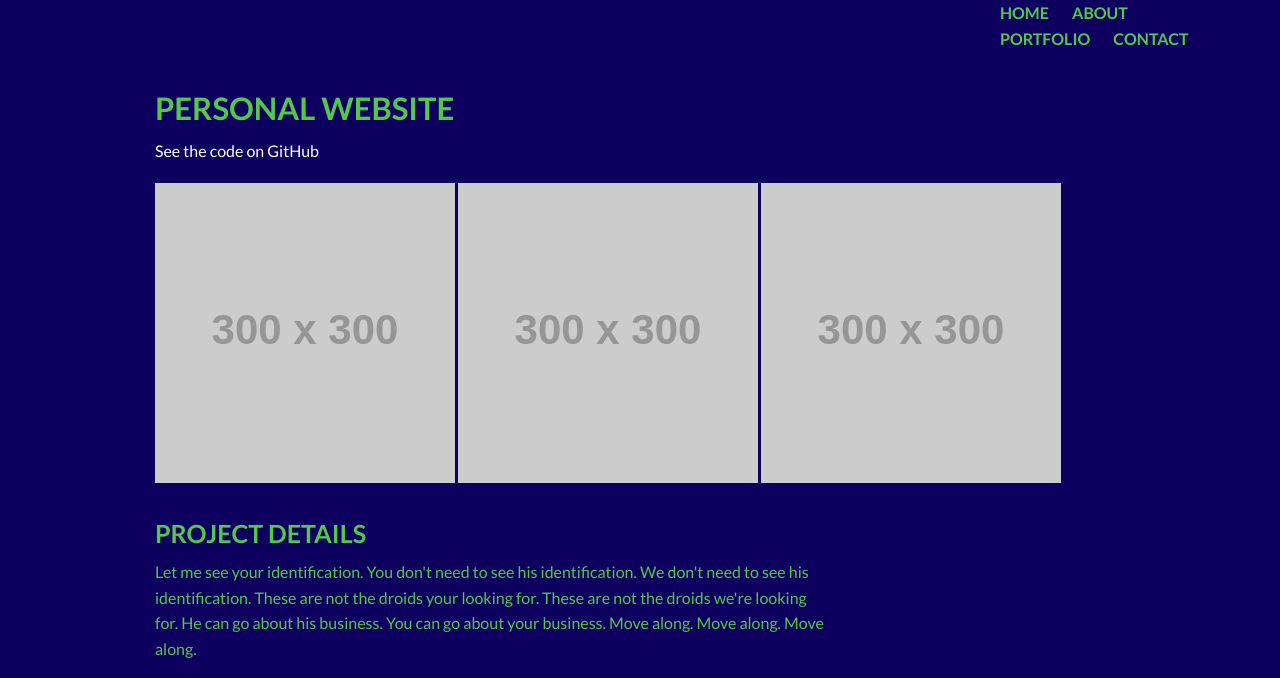
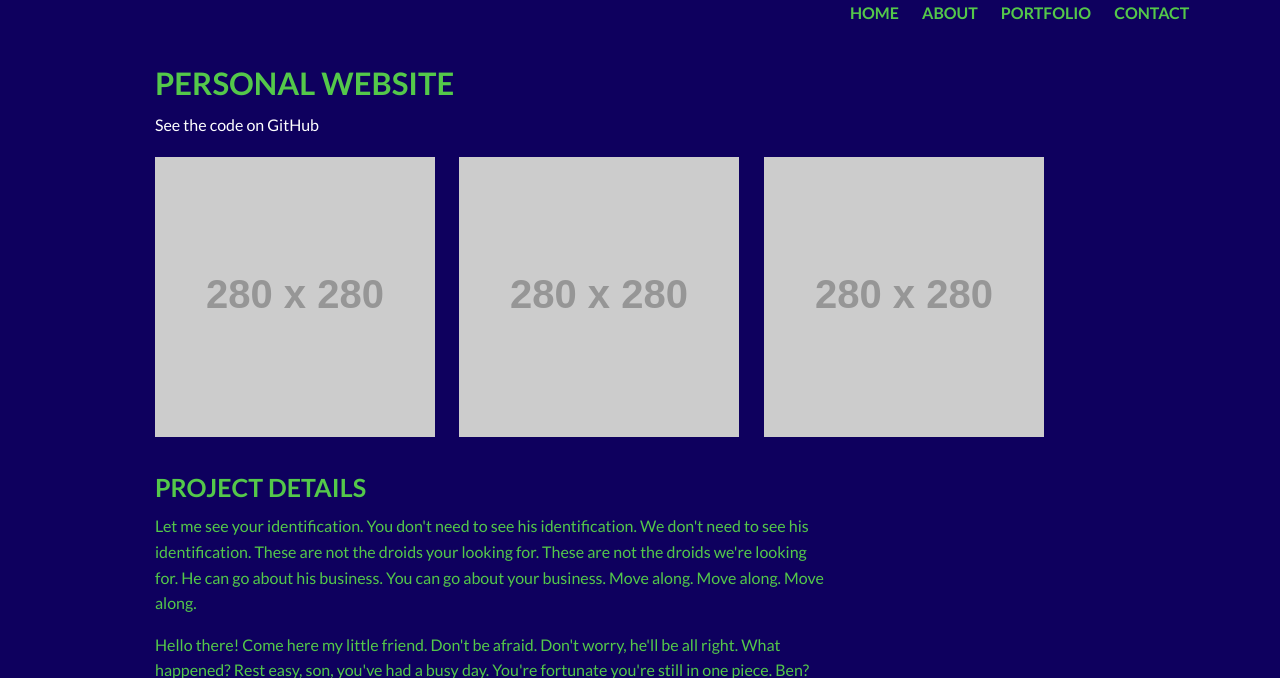
Before and after one commit to CWiech05/CWiech05.github.io, a PHP site: page /portfolio-personal/index.html in a window 1280 px wide; the page is wider, and only the part inside the window is pictured. Shown: the top 678 px of that part. Run offline with PHP 8.4, Linux system fonts and the light colour scheme; grey boxes labelled with a size stand in for pictures from a placeholder-image service; some libraries are stand-ins or nearby versions.

Commit message:
Adjusts positioning of top nav on project pages, adds spacing between portfolio images

```diff
--- a/portfolio-personal/index.html
+++ b/portfolio-personal/index.html
@@ -13,7 +13,7 @@
   <body>
 
     <div class="row">
-      <div class="small-5 small-offset-7 column">
+      <div class="small-8 small-offset-4 column">
         <nav id="top-nav">
           <ul class="no-bullet">
             <li>
@@ -48,11 +48,13 @@
 
     <div class="row">
       <div class="small-11 small-offset-1 column">
-        <img src="http://placehold.it/300x300" alt="">
+        <section id="portfolio-page-images">
+          <img src="http://placehold.it/280x280" alt="">
 
-        <img src="http://placehold.it/300x300" alt="">
+          <img src="http://placehold.it/280x280" alt="">
 
-        <img src="http://placehold.it/300x300" alt="">
+          <img src="http://placehold.it/280x280" alt="">
+        </section>
       </div>
     </div>
 
--- a/styles/main.css
+++ b/styles/main.css
@@ -149,6 +149,10 @@
 	font-weight: 700;
 }
 
+#portfolio-page-images img {
+	margin-right: 2%;
+}
+
 #project-details {
 	margin-top: 5%;
 }
```
